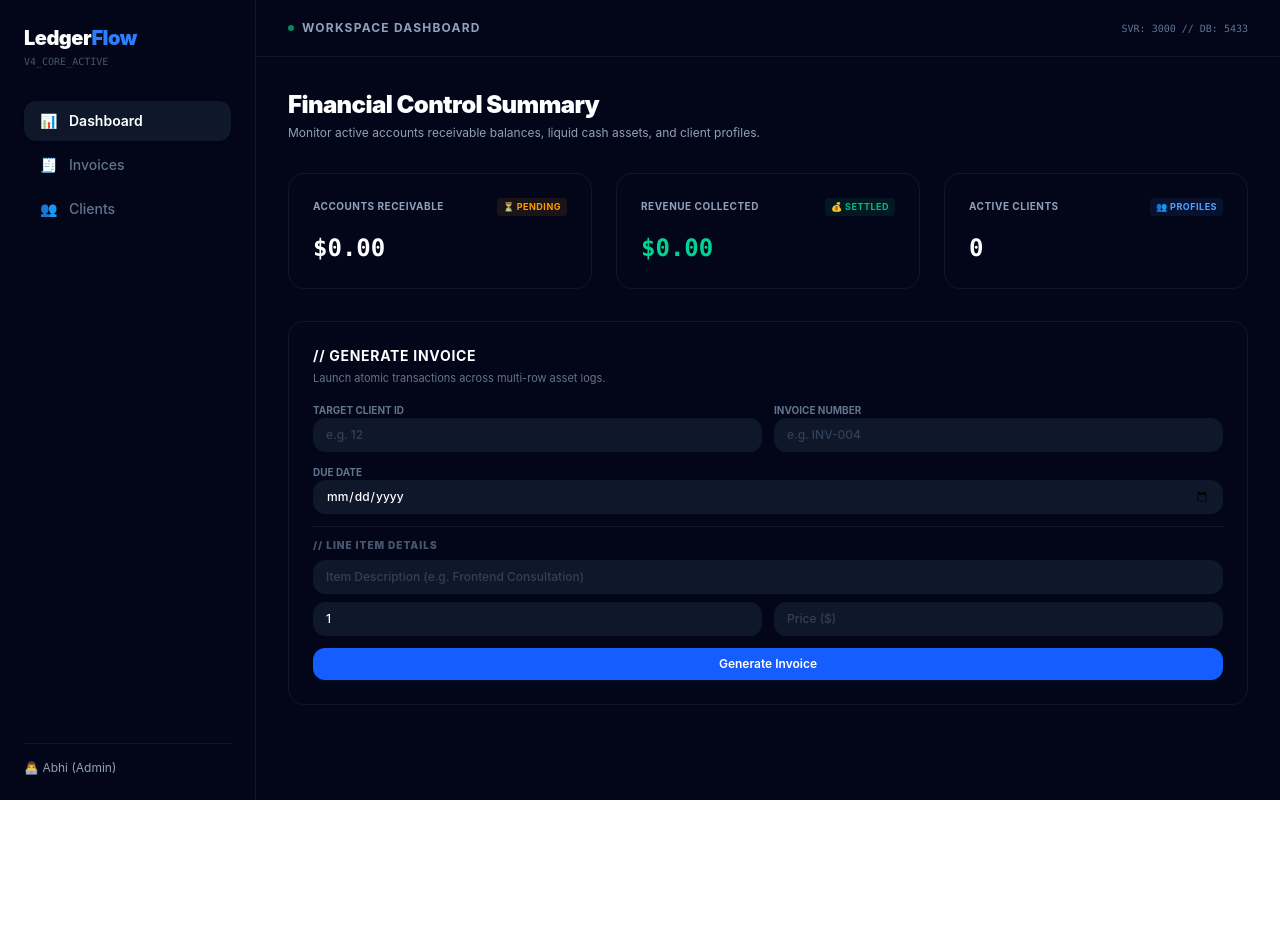
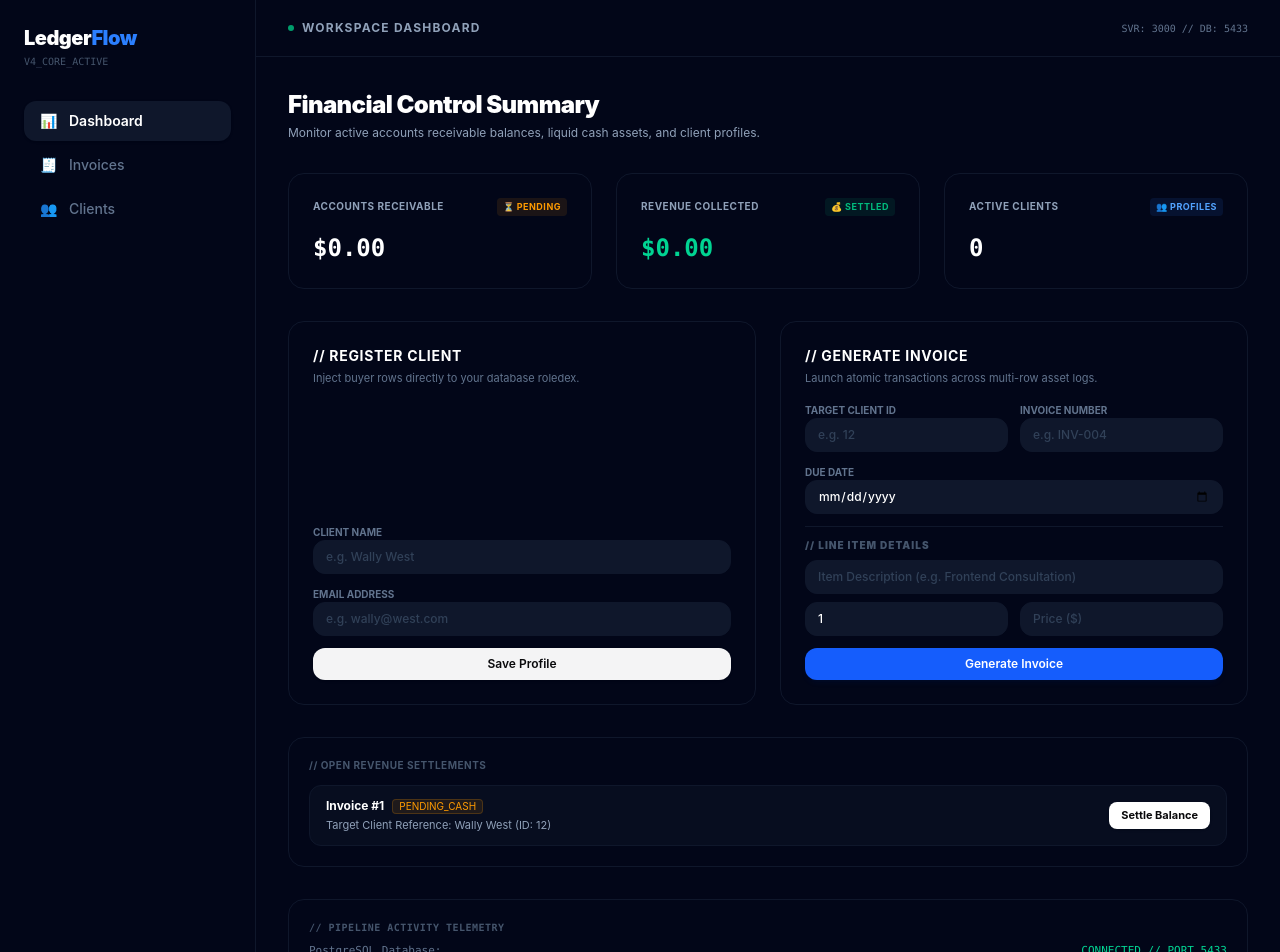
Before and after one commit to abhicodes13/ledgerflow, a React (Vite) app in the folder frontend/: page / in a window 1280 px wide. Shown: the top 952 px of the page. Before the commit the page ends 800 px from the top, so only its background shows below. Built offline with nearby package versions, Linux system fonts and the light colour scheme.

Commit message:
fix: enforce strict error serialization across transaction boundaries to block false successes

```diff
--- a/frontend/src/App.jsx
+++ b/frontend/src/App.jsx
@@ -1,7 +1,6 @@
 import React, { useState, useEffect } from "react";
 
 function App() {
-  // 1. SYSTEM DATA STATES
   const [metrics, setMetrics] = useState({
     total_outstanding_cents: 0,
     total_collected_cents: 0,
@@ -9,7 +8,6 @@ function App() {
   });
   const [loading, setLoading] = useState(true);
 
-  // 2. CLIENT MANAGEMENT STATES
   const [clientName, setClientName] = useState("");
   const [clientEmail, setClientEmail] = useState("");
   const [clientMessage, setClientMessage] = useState({
@@ -18,7 +16,6 @@ function App() {
   });
   const [clientSubmitting, setClientSubmitting] = useState(false);
 
-  // 3. NEW FEATURE STATES: INVOICE GENERATOR CONTROL
   const [selectedClientId, setSelectedClientId] = useState("");
   const [invoiceNumber, setInvoiceNumber] = useState("");
   const [dueDate, setDueDate] = useState("");
@@ -31,22 +28,25 @@ function App() {
   });
   const [invoiceSubmitting, setInvoiceSubmitting] = useState(false);
 
-  // Core Analytics Fetcher
   const fetchMetrics = () => {
     fetch("/api/analytics/overview")
       .then((res) => res.json())
       .then((payload) => {
-        if (payload.data) setMetrics(payload.data);
+        if (payload.data) {
+          setMetrics(payload.data);
+        }
         setLoading(false);
       })
-      .catch(() => setLoading(false));
+      .catch((err) => {
+        console.error("❌ Failed to fetch telemetry metrics:", err);
+        setLoading(false);
+      });
   };
 
   useEffect(() => {
     fetchMetrics();
   }, []);
 
-  // Handler: Register New Client Account
   const handleCreateClient = async (e) => {
     e.preventDefault();
     if (!clientName || !clientEmail) {
@@ -63,7 +63,7 @@ function App() {
         body: JSON.stringify({ name: clientName, email: clientEmail }),
       });
       const data = await res.json();
-      if (!res.ok) throw new Error(data.error || "Server error.");
+      if (!res.ok) throw new Error(data.error || "Registration failed.");
 
       setClientMessage({
         text: `Success: ${data.client.name} saved!`,
@@ -79,7 +79,6 @@ function App() {
     }
   };
 
-  // 4. NEW HANDLER: Submits Complete Multi-Table Invoice Transaction
   const handleCreateInvoice = async (e) => {
     e.preventDefault();
     if (
@@ -90,7 +89,7 @@ function App() {
       !itemPrice
     ) {
       setInvoiceMessage({
-        text: "All billing fields are required.",
+        text: "All fields are required to process billing.",
         isError: true,
       });
       return;
@@ -98,7 +97,6 @@ function App() {
     setInvoiceSubmitting(true);
     setInvoiceMessage({ text: "", isError: false });
 
-    // Package your line item fields cleanly into an items data array array list
     const itemsArray = [
       {
         description: itemDescription,
@@ -122,7 +120,7 @@ function App() {
       if (!res.ok) throw new Error(data.error || "Transaction failed.");
 
       setInvoiceMessage({
-        text: `Success: ${invoiceNumber} created safely inside transaction!`,
+        text: `Success: ${invoiceNumber} generated!`,
         isError: false,
       });
       setInvoiceNumber("");
@@ -130,11 +128,25 @@ function App() {
       setItemDescription("");
       setItemQuantity("1");
       setItemPrice("");
-      fetchMetrics(); // Re-trigger live dashboard math instantly
+      fetchMetrics();
     } catch (err) {
       setInvoiceMessage({ text: err.message, isError: true });
     } finally {
       setInvoiceSubmitting(false);
+    }
+  };
+
+  const handleSettleInvoice = async (targetId) => {
+    try {
+      const res = await fetch(`/api/invoices/${targetId}/settle`, {
+        method: "PATCH",
+        headers: { "Content-Type": "application/json" },
+      });
+      const data = await res.json();
+      if (!res.ok) throw new Error(data.error || "Settlement failed.");
+      fetchMetrics();
+    } catch (err) {
+      console.error("❌ Settlement connection drop:", err.message);
     }
   };
 
@@ -144,10 +156,9 @@ function App() {
       currency: "USD",
     }).format(cents / 100);
   };
-
   return (
     <div className="flex min-h-screen bg-slate-950 text-slate-100 antialiased font-sans">
-      {/* SIDEBAR NAVIGATION */}
+      {/* 1. LEFT SIDEBAR NAVIGATION CONTROL */}
       <aside className="w-64 border-r border-slate-900 bg-slate-950 p-6 flex flex-col justify-between hidden md:flex">
         <div className="space-y-8">
           <div>
@@ -184,7 +195,7 @@ function App() {
         </div>
       </aside>
 
-      {/* WORKSPACE CONTENT AREA */}
+      {/* 2. DYNAMIC WORKSPACE CONTENT PANEL */}
       <div className="flex-1 flex flex-col min-w-0">
         <header className="border-b border-slate-900 bg-slate-950 px-8 py-5 flex items-center justify-between">
           <div className="flex items-center space-x-2">
@@ -209,8 +220,9 @@ function App() {
             </p>
           </div>
 
-          {/* DYNAMIC METRIC CARDS */}
+          {/* 3. THREE-COLUMN METRICS CARD TILES */}
           <div className="grid gap-6 sm:grid-cols-3">
+            {/* CARD 1: ACCOUNTS RECEIVABLE COUNTER */}
             <div className="rounded-2xl border border-slate-900 bg-slate-950 p-6 relative overflow-hidden group">
               <div className="flex items-center justify-between text-slate-400 text-[10px] font-bold uppercase tracking-wider">
                 <span>Accounts Receivable</span>
@@ -226,6 +238,7 @@ function App() {
               <div className="absolute top-0 right-0 h-[2px] w-0 bg-amber-500 group-hover:w-full transition-all duration-300"></div>
             </div>
 
+            {/* CARD 2: REVENUE COLLECTED COUNTER */}
             <div className="rounded-2xl border border-slate-900 bg-slate-950 p-6 relative overflow-hidden group">
               <div className="flex items-center justify-between text-slate-400 text-[10px] font-bold uppercase tracking-wider">
                 <span>Revenue Collected</span>
@@ -241,6 +254,7 @@ function App() {
               <div className="absolute top-0 right-0 h-[2px] w-0 bg-emerald-500 group-hover:w-full transition-all duration-300"></div>
             </div>
 
+            {/* CARD 3: ACTIVE CLIENT REPOSITORIES */}
             <div className="rounded-2xl border border-slate-900 bg-slate-950 p-6 relative overflow-hidden group">
               <div className="flex items-center justify-between text-slate-400 text-[10px] font-bold uppercase tracking-wider">
                 <span>Active Clients</span>
@@ -254,7 +268,64 @@ function App() {
               <div className="absolute top-0 right-0 h-[2px] w-0 bg-blue-500 group-hover:w-full transition-all duration-300"></div>
             </div>
           </div>
-          {/* NEW INVOICE CREATOR SLAT PANEL */}
+
+          {/* DUAL INTERACTIVE PANEL ROW GRID SECTION */}
+          <div className="grid gap-6 md:grid-cols-2">
+            {/* 1. CLIENT REGISTRATION SHEET */}
+            <section className="rounded-2xl border border-slate-900 bg-slate-950 p-6 space-y-4 flex flex-col justify-between">
+              <div className="space-y-1">
+                <h3 className="text-sm font-bold text-white uppercase tracking-wider">
+                  // Register Client
+                </h3>
+                <p className="text-[11px] text-slate-500">
+                  Inject buyer rows directly to your database roledex.
+                </p>
+              </div>
+
+              <form onSubmit={handleCreateClient} className="space-y-3 text-xs">
+                <div className="space-y-1">
+                  <label className="text-[10px] font-bold text-slate-500 uppercase">
+                    Client Name
+                  </label>
+                  <input
+                    type="text"
+                    value={clientName}
+                    onChange={(e) => setClientName(e.target.value)}
+                    placeholder="e.g. Wally West"
+                    className="w-full border border-slate-900 rounded-xl px-3 py-2 bg-slate-900 text-white focus:outline-none focus:border-zinc-700 transition-all font-medium placeholder:text-slate-700"
+                  />
+                </div>
+                <div className="space-y-1">
+                  <label className="text-[10px] font-bold text-slate-500 uppercase">
+                    Email Address
+                  </label>
+                  <input
+                    type="email"
+                    value={clientEmail}
+                    onChange={(e) => setClientEmail(e.target.value)}
+                    placeholder="e.g. wally@west.com"
+                    className="w-full border border-slate-900 rounded-xl px-3 py-2 bg-slate-900 text-white focus:outline-none focus:border-zinc-700 transition-all font-medium placeholder:text-slate-700"
+                  />
+                </div>
+                <button
+                  type="submit"
+                  disabled={clientSubmitting}
+                  className="w-full bg-zinc-100 hover:bg-zinc-200 text-[#09090b] font-bold py-2 rounded-xl transition-all shadow-sm font-semibold disabled:opacity-50"
+                >
+                  {clientSubmitting ? "Saving..." : "Save Profile"}
+                </button>
+              </form>
+
+              {clientMessage.text && (
+                <div
+                  className={`p-2.5 rounded-xl border text-[11px] font-mono ${clientMessage.isError ? "bg-red-500/10 border-red-500/20 text-red-400" : "bg-emerald-500/10 border-emerald-500/20 text-emerald-400"}`}
+                >
+                  {clientMessage.text}
+                </div>
+              )}
+            </section>
+
+            {/* 2. MULTI-ROW INVOICE GENERATOR CARD */}
             <section className="rounded-2xl border border-slate-900 bg-slate-950 p-6 space-y-4">
               <div className="space-y-1">
                 <h3 className="text-sm font-bold text-white uppercase tracking-wider">
@@ -265,7 +336,10 @@ function App() {
                 </p>
               </div>
 
-            <form onSubmit={handleCreateInvoice} className="space-y-3 text-xs">
+              <form
+                onSubmit={handleCreateInvoice}
+                className="space-y-3 text-xs"
+              >
                 <div className="grid grid-cols-2 gap-3">
                   <div className="space-y-1">
                     <label className="text-[10px] font-bold text-slate-500 uppercase">
@@ -354,6 +428,52 @@ function App() {
                 </div>
               )}
             </section>
+          </div>
+
+          {/* 3. REVENUE SETTLEMENT CONTROL BOARD */}
+          <section className="rounded-2xl border border-slate-900 bg-slate-950 p-5 space-y-3">
+            <div className="text-[10px] text-slate-600 font-bold uppercase tracking-wider">
+              // OPEN REVENUE SETTLEMENTS
+            </div>
+
+            <div className="space-y-2">
+              <div className="flex items-center justify-between bg-slate-900/40 border border-slate-900 px-4 py-3 rounded-xl text-xs">
+                <div className="space-y-1">
+                  <div className="flex items-center space-x-2">
+                    <span className="font-bold text-white">Invoice #1</span>
+                    <span className="text-[10px] bg-amber-500/10 text-amber-500 px-1.5 py-0.2 rounded border border-amber-500/20">
+                      PENDING_CASH
+                    </span>
+                  </div>
+                  <p className="text-[11px] text-slate-400">
+                    Target Client Reference: Wally West (ID: 12)
+                  </p>
+                </div>
+
+                <button
+                  onClick={() => handleSettleInvoice(1)}
+                  className="bg-white hover:bg-zinc-200 text-[#09090b] font-bold px-3 py-1.5 rounded-lg text-[11px] transition-all shadow-sm"
+                >
+                  Settle Balance
+                </button>
+              </div>
+            </div>
+          </section>
+
+          {/* 4. TECHNICAL TELEMETRY FEEDBACK PANEL */}
+          <div className="rounded-2xl border border-slate-900 bg-slate-950 p-5 font-mono text-[11px] text-slate-400 space-y-2">
+            <div className="text-[10px] text-slate-600 font-bold uppercase tracking-wider">
+              // PIPELINE ACTIVITY TELEMETRY
+            </div>
+            <div className="flex justify-between border-b border-slate-900 pb-1.5">
+              <span className="text-slate-500">PostgreSQL Database:</span>
+              <span className="text-emerald-400">CONNECTED // PORT 5433</span>
+            </div>
+            <div className="flex justify-between">
+              <span className="text-slate-500">Express Routing API:</span>
+              <span className="text-emerald-400">ONLINE // PORT 3000</span>
+            </div>
+          </div>
         </main>
       </div>
     </div>
```
Also changed, not shown: 1 other file (tests, documents, lock files or other folders). Lines whose indentation alone changed are shown as unchanged.
